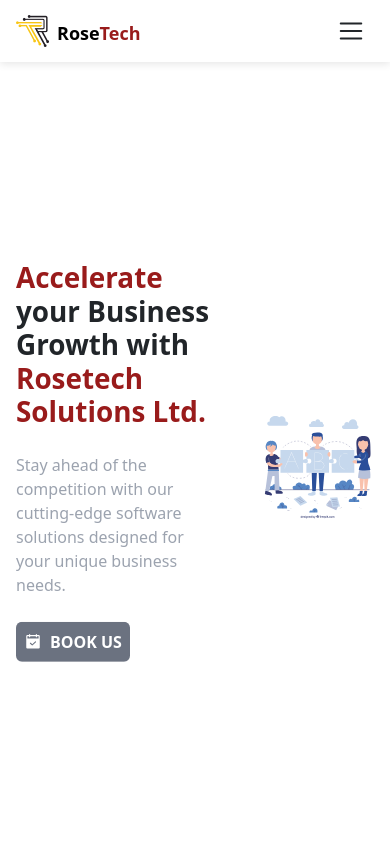
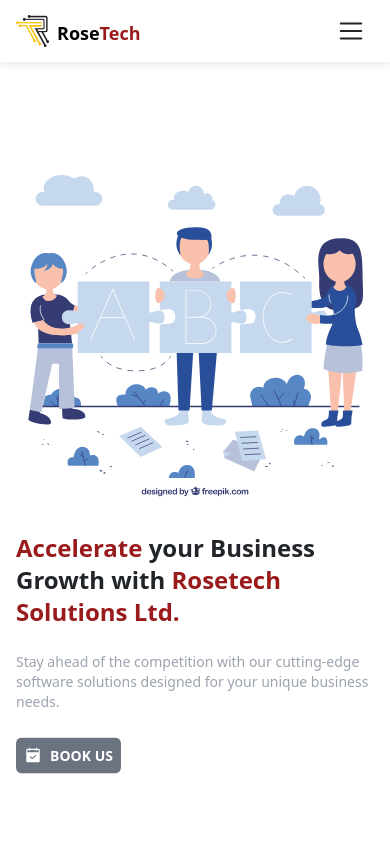
Before and after one commit to Chy-Zaber-Bin-Zahid/CodeSync5, a Next.js app: page / in a window 390 px wide. Shown: the top 844 px of the page. Built offline with nearby package versions, Linux system fonts and the light colour scheme; no server answers.

Commit message:
intro section responsive done

```diff
--- a/components/home/Intro.tsx
+++ b/components/home/Intro.tsx
@@ -25,13 +25,13 @@ function Intro() {
   return (
     <section id="home" className="h-[calc(100vh-90px)] mq-765:h-[calc(100vh-62px)] min-mq-1301:h-fit w-full mq-1300:flex justify-center items-center scroll-mt-scroll-1300 mq-765:scroll-mt-scroll-765" >
       <div className="w-full px-3 pt-4">
-        <div className='mx-auto max-w-big-screen w-full flex gap-4 justify-between items-center'>
-          <div id="intro-text" className='flex flex-col gap-3 justify-center items-start w-[60%]' >
-            <h1 className='font-bold' ><span className='text-primaryText'>Accelerate</span> your Business Growth with <span className="text-primaryText">Rosetech Solutions Ltd.</span></h1>
-            <p className="text-gray-400" >Stay ahead of the competition with our cutting-edge software solutions designed for your unique business needs.</p>
-            <button onClick={() => setToggleModal(true)} className='bg-gray-500 font-semibold hover:bg-gray-700 transition-all duration-300 text-white p-2 rounded animate-bounce flex gap-2 justify-center items-center' > <CalendarCheck size={18} weight="fill" />BOOK US</button>
+        <div className='mx-auto max-w-big-screen w-full flex gap-4 justify-between items-center mq-765:flex-col-reverse'>
+          <div id="intro-text" className='flex flex-col gap-3 justify-center items-start w-[60%] mq-765:w-full' >
+            <h1 className='font-bold mq-400:text-2xl mq-765:text-3xl mq-875:text-2xl' ><span className='text-primaryText'>Accelerate</span> your Business Growth with <span className="text-primaryText">Rosetech Solutions Ltd.</span></h1>
+            <p className="text-gray-400 mq-400:text-sm" >Stay ahead of the competition with our cutting-edge software solutions designed for your unique business needs.</p>
+            <button onClick={() => setToggleModal(true)} className='bg-gray-500 font-bold hover:bg-gray-700 transition-all duration-300 text-white p-2 rounded animate-bounce flex gap-2 justify-center items-center mq-875:text-sm' > <CalendarCheck size={18} weight="fill" />BOOK US</button>
           </div>
-          <div id="intro-img" className='w-[40%] pl-[21px]'>
+          <div id="intro-img" className='w-[40%] pl-[21px] mq-765:pl-0 mq-765:w-full mq-765:flex mq-765:justify-center mq-765:items-center'>
             <Image
               src="assets/home/intro.svg"
               width={450}
--- a/tailwind.config.ts
+++ b/tailwind.config.ts
@@ -35,11 +35,12 @@ const config: Config = {
         "small-screen": "570px",
       },
       screens: {
-        "mq-400": { max: "400px" },
-        "mq-765": { max: "765px" },
         "min-mq-766": { min: "766px" },
         "mq-1300": { max: "1300px" },
         "min-mq-1301": { min: "1301px" },
+        "mq-875": {max: "875px"},
+        "mq-765": { max: "765px" },
+        "mq-400": { max: "400px" },
       },
       animation: {
         "loop-scroll": "loop-scroll 12s linear infinite"
```
